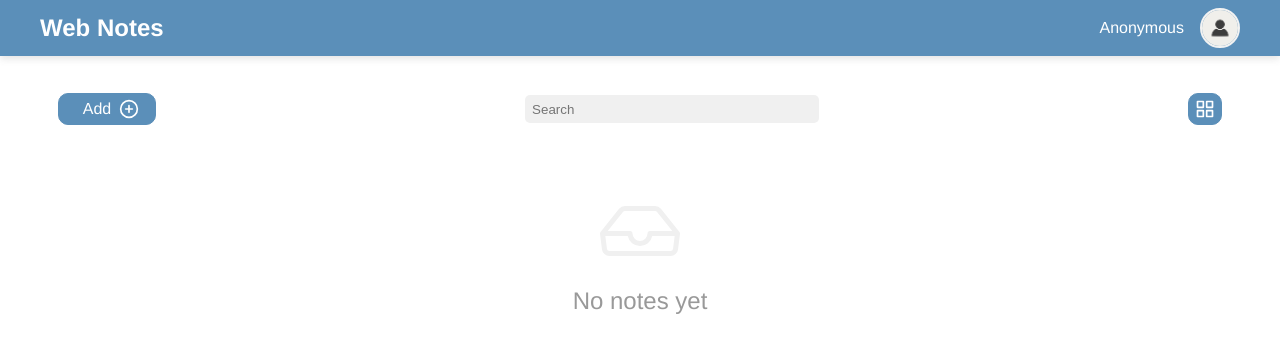
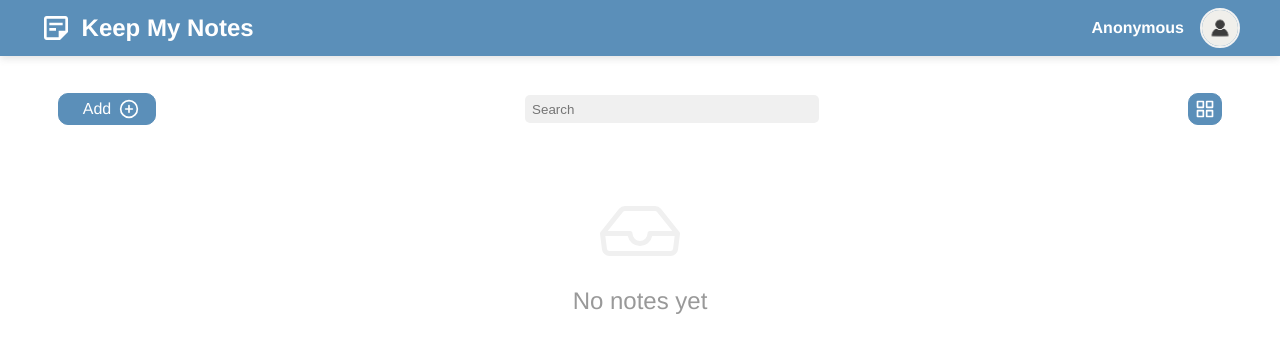
Before and after one commit to passosleo/keep-my-notes, a React (Vite) app: page / in a window 1280 px wide. Shown: the top 352 px of the page. Built offline with nearby package versions, Linux system fonts and the light colour scheme.

Commit message:
fix: missing icon

```diff
--- a/index.html
+++ b/index.html
@@ -2,9 +2,13 @@
 <html lang="en">
   <head>
     <meta charset="UTF-8" />
-    <link rel="icon" type="image/svg+xml" href="/vite.svg" />
+    <link rel="icon" type="image/png" href="/icon.png" />
     <meta name="viewport" content="width=device-width, initial-scale=1.0" />
-    <title>Web Notes</title>
+    <meta name="robots" content="index, follow">
+    <meta name="description" content="Create, organize and manage your sticky notes online with our user-friendly web application.">
+    <meta name="keywords" content="sticky notes, online notes, note-taking, productivity tools">
+    <meta name="author" content="Leonardo Passos">
+    <title>Keep My Notes</title>
   </head>
   <body>
     <div id="root"></div>
--- a/src/layout/components/NavBar/index.tsx
+++ b/src/layout/components/NavBar/index.tsx
@@ -1,6 +1,7 @@
 import { Link } from "react-router-dom";
-import { Header, DropdownWrapper } from "../../styles";
+import { Header, DropdownWrapper, LogoWrapper } from "../../styles";
 import { useProfileContext } from "../../../context/ProfileContext";
+import { MdOutlineStickyNote2 } from "react-icons/md";
 
 export function NavBar() {
   const { profile } = useProfileContext();
@@ -8,7 +9,10 @@ export function NavBar() {
     <Header>
       <div>
         <Link to="/">
-          <h1>Web Notes</h1>
+          <LogoWrapper>
+            <MdOutlineStickyNote2 size={32} />
+            <h1>Keep My Notes</h1>
+          </LogoWrapper>
         </Link>
         <DropdownWrapper>
           <div>
--- a/src/layout/styles.ts
+++ b/src/layout/styles.ts
@@ -38,8 +38,11 @@ export const DropdownWrapper = styled.div`
   display: inline-block;
   cursor: pointer;
 
-  p {
-    margin-right: 1rem;
+  div:first-child {
+    p:first-child {
+      font-weight: 600;
+      margin-right: 1rem;
+    }
   }
 
   div:last-child {
@@ -63,3 +66,11 @@ export const DropdownWrapper = styled.div`
     display: block;
   }
 `;
+
+export const LogoWrapper = styled.div`
+  display: flex;
+  align-items: center;
+  justify-content: center;
+  gap: 0.6rem;
+  cursor: pointer;
+`;
```
Also changed, not shown: public/icon.png (added).
